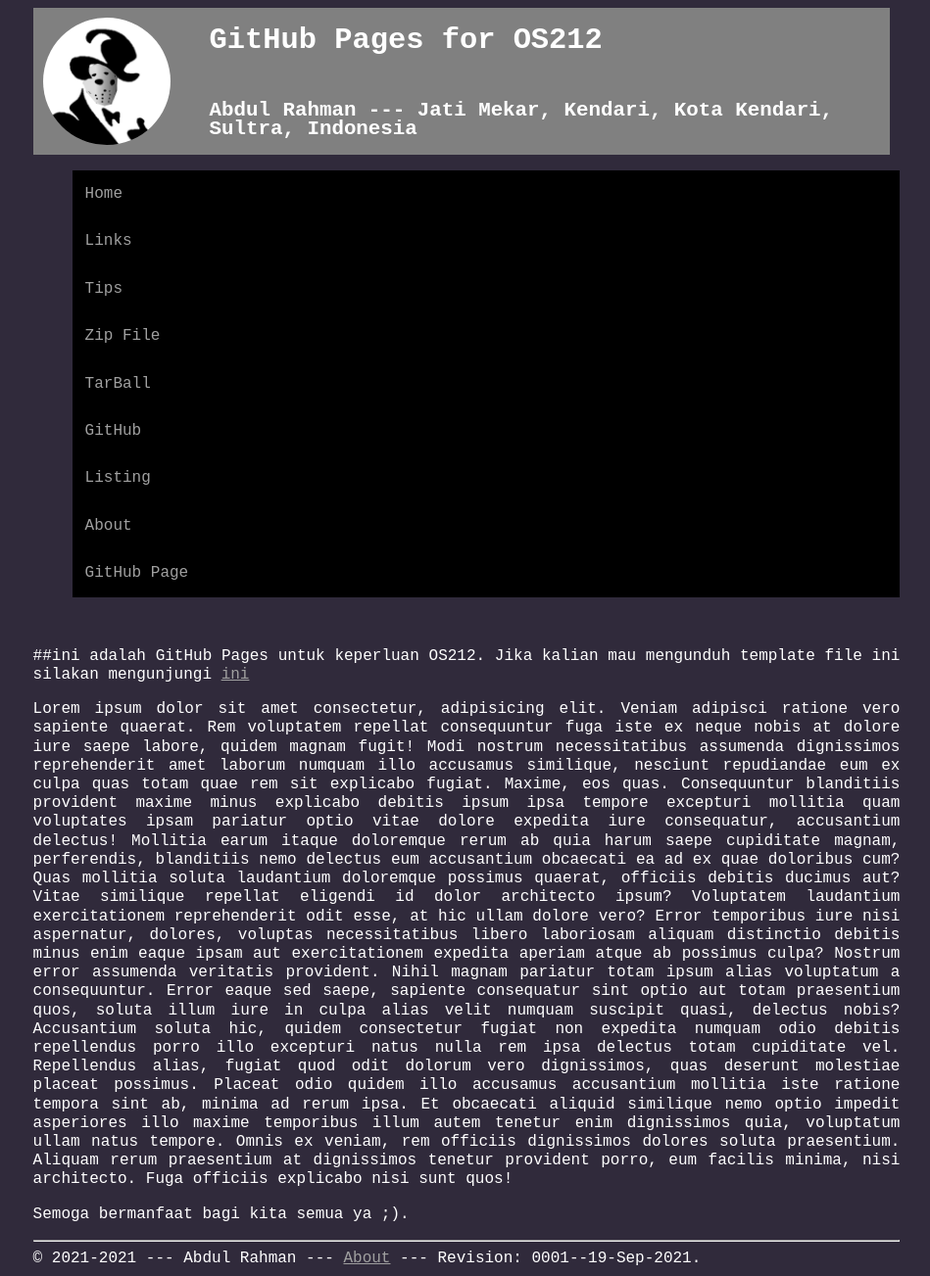
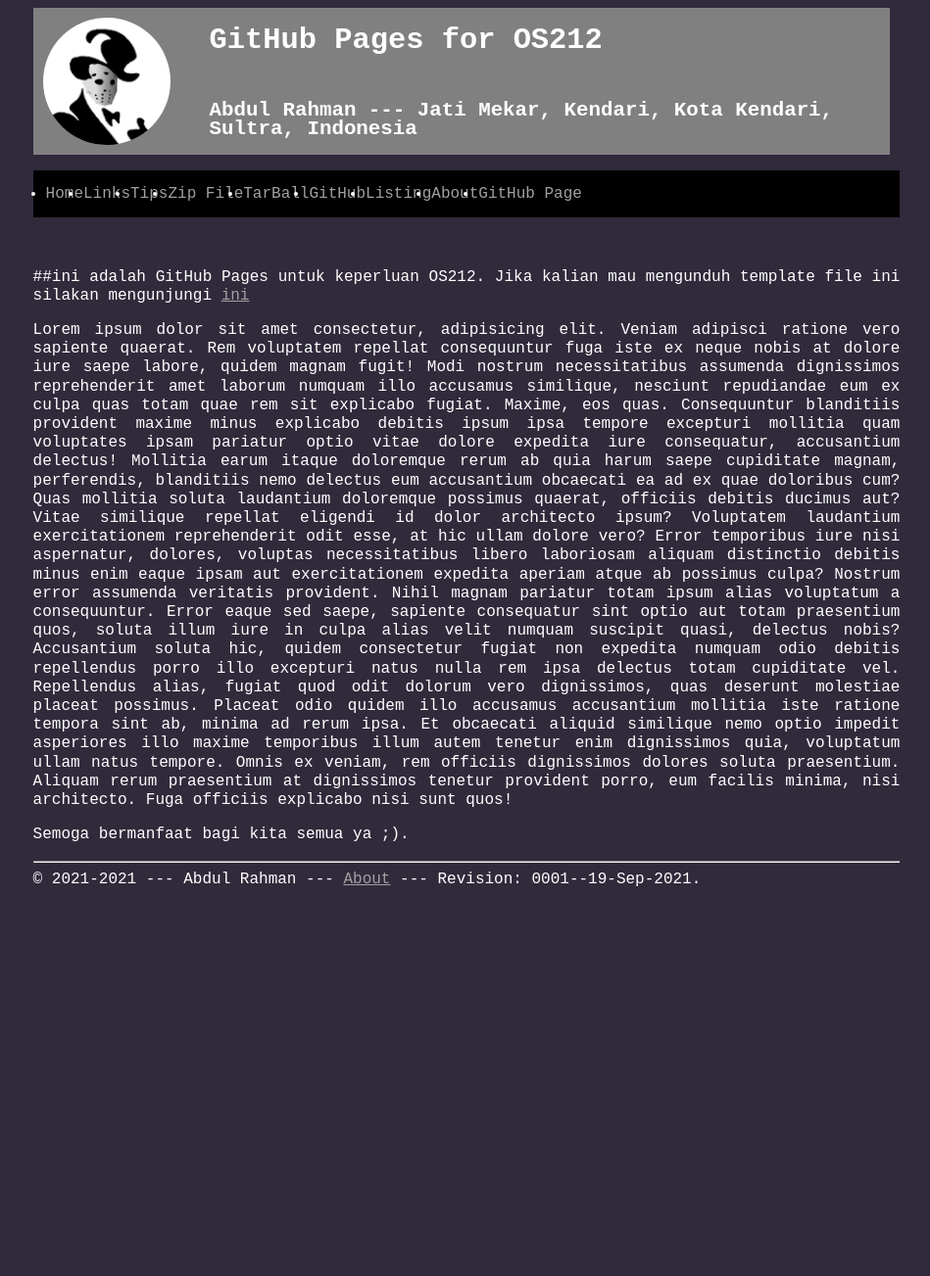
Before and after one commit to abdulrahman01uiacid/test, a Jekyll site: the page built from index.md, in a window 1280 px wide. Shown: the whole page at 98% size, without its empty margins (164-1113 px from the left). Built offline with Jekyll 4.4.1, drawn with Linux system fonts in a browser that asks for light colours; after the commit the page ends 916 px from its top, so only the background shows below that.

Commit message:
Update style.css

```diff
--- a/assets/css/style.css
+++ b/assets/css/style.css
@@ -135,9 +135,9 @@
   margin:           0px;
 }
 
-.navbar ul li {
+.navbar ul {
   display:          flex;
-  justify-content: flex-start;
+  justify-content: first baseline;
   flex-direction: row;
   background-color: hsla(0,     0%,    0%, 1);
   padding:          13px;
```
